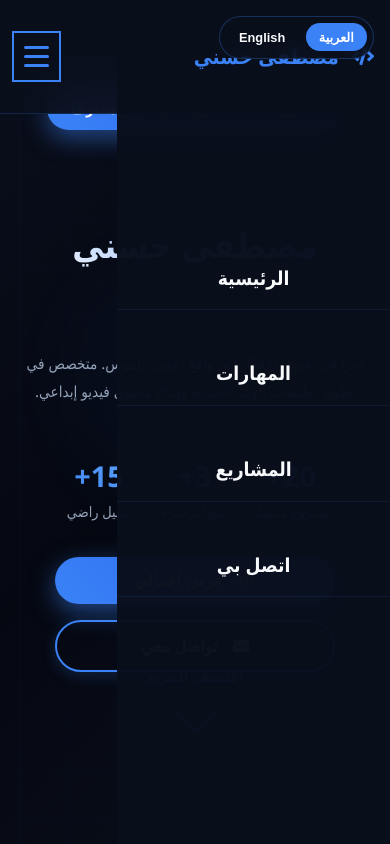
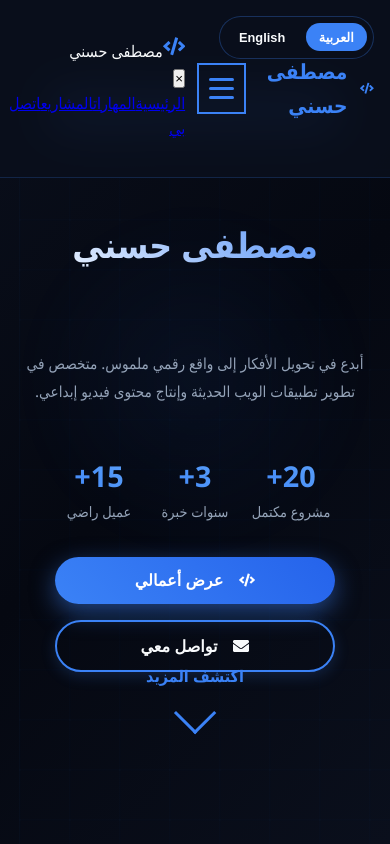
Before and after one commit to tatahosny/Portfolio, a React (Create React App) app: page / in a window 390 px wide. Both pictures are taken after a click on the button 36 px from the left and 56 px from the top of the page. Shown: the top 844 px of the page. Built offline with nearby package versions, Linux system fonts and the light colour scheme.

Commit message:
Implement mobile menu and navigation enhancements
Added mobile menu functionality and refactored navigation handling.

```diff
--- a/src/App.js
+++ b/src/App.js
@@ -1,5 +1,5 @@
-import React, { useState, useEffect } from 'react';
-import { motion } from 'framer-motion';
+import React, { useState, useEffect, useRef } from 'react';
+import { motion, AnimatePresence } from 'framer-motion';
 import {
   FaGithub, FaExternalLinkAlt, FaVideo, FaEnvelope, FaPhone, FaLinkedin,
   FaReact, FaLaravel, FaNodeJs, FaJs, FaHtml5, FaCss3Alt, FaDatabase,
@@ -16,7 +16,6 @@ const TypeAnimation = ({ sequence, wrapper = "span", speed = 50, repeat = Infini
   const [currentText, setCurrentText] = useState('');
   const [currentIndex, setCurrentIndex] = useState(0);
   const [isDeleting, setIsDeleting] = useState(false);
-  const [loopNum, setLoopNum] = useState(0);
 
   useEffect(() => {
     const currentItem = sequence[currentIndex];
@@ -69,6 +68,9 @@ function App() {
   const [isLoading, setIsLoading] = useState(true);
   const [language, setLanguage] = useState('ar');
   const [isNavVisible, setIsNavVisible] = useState(false);
+  const [isMobileMenuOpen, setIsMobileMenuOpen] = useState(false);
+  const navRef = useRef(null);
+  const mobileMenuBtnRef = useRef(null);
 
   // بيانات الترجمة
   const translations = {
@@ -214,15 +216,55 @@ function App() {
       } else {
         setIsNavVisible(false);
       }
+
+      // Close mobile menu on scroll
+      if (isMobileMenuOpen) {
+        setIsMobileMenuOpen(false);
+      }
+    };
+
+    // Handle click outside to close mobile menu
+    const handleClickOutside = (event) => {
+      if (navRef.current && !navRef.current.contains(event.target) &&
+          mobileMenuBtnRef.current && !mobileMenuBtnRef.current.contains(event.target)) {
+        setIsMobileMenuOpen(false);
+      }
     };
 
     window.addEventListener('scroll', handleScroll);
+    document.addEventListener('mousedown', handleClickOutside);
+    document.addEventListener('touchstart', handleClickOutside);
 
     return () => {
       window.removeEventListener('mousemove', handleMouseMove);
       window.removeEventListener('scroll', handleScroll);
+      document.removeEventListener('mousedown', handleClickOutside);
+      document.removeEventListener('touchstart', handleClickOutside);
     };
-  }, []);
+  }, [isMobileMenuOpen]);
+
+  // إغلاق القائمة عند النقر على رابط
+  const handleNavLinkClick = () => {
+    setIsMobileMenuOpen(false);
+  };
+
+  // تبديل حالة القائمة المتنقلة
+  const toggleMobileMenu = () => {
+    setIsMobileMenuOpen(!isMobileMenuOpen);
+  };
+
+  // منع تمرير الصفحة عند فتح القائمة
+  useEffect(() => {
+    if (isMobileMenuOpen) {
+      document.body.classList.add('mobile-menu-open');
+    } else {
+      document.body.classList.remove('mobile-menu-open');
+    }
+
+    return () => {
+      document.body.classList.remove('mobile-menu-open');
+    };
+  }, [isMobileMenuOpen]);
 
   // بيانات المهارات مع الإيقونات
   const skillsData = {
@@ -375,6 +417,7 @@ function App() {
 
       {/* Navigation */}
       <motion.nav
+        ref={navRef}
         className={`navbar ${isNavVisible ? 'visible' : ''}`}
         initial={{ y: -100 }}
         animate={{ y: 0 }}
@@ -392,15 +435,17 @@ function App() {
 
           {/* Mobile Menu Button */}
           <button
-            className="mobile-menu-btn"
-            onClick={() => setIsNavVisible(!isNavVisible)}
+            ref={mobileMenuBtnRef}
+            className={`mobile-menu-btn ${isMobileMenuOpen ? 'active' : ''}`}
+            onClick={toggleMobileMenu}
           >
             <span></span>
             <span></span>
             <span></span>
           </button>
 
-          <div className={`nav-links ${isNavVisible ? 'active' : ''}`}>
+          {/* Desktop Navigation */}
+          <div className="nav-links desktop-nav">
             {['navHome', 'navSkills', 'navProjects', 'navContact'].map((link, index) => (
               <motion.a
                 key={link}
@@ -413,12 +458,64 @@ function App() {
                 initial={{ opacity: 0, y: -20 }}
                 animate={{ opacity: 1, y: 0 }}
                 transition={{ delay: 0.1 * (index + 1) }}
-                onClick={() => setIsNavVisible(false)}
               >
                 {t[link]}
               </motion.a>
             ))}
           </div>
+
+          {/* Mobile Navigation */}
+          <AnimatePresence>
+            {isMobileMenuOpen && (
+              <motion.div
+                className="mobile-nav-overlay"
+                initial={{ opacity: 0 }}
+                animate={{ opacity: 1 }}
+                exit={{ opacity: 0 }}
+                transition={{ duration: 0.3 }}
+                onClick={toggleMobileMenu}
+              >
+                <motion.div
+                  className="mobile-nav-links"
+                  initial={{ x: language === 'ar' ? '100%' : '-100%' }}
+                  animate={{ x: 0 }}
+                  exit={{ x: language === 'ar' ? '100%' : '-100%' }}
+                  transition={{ type: "spring", damping: 25 }}
+                  onClick={(e) => e.stopPropagation()}
+                >
+                  <div className="mobile-nav-header">
+                    <div className="mobile-logo">
+                      <FaCode className="logo-icon" />
+                      {t.heroName}
+                    </div>
+                    <button
+                      className="close-menu-btn"
+                      onClick={toggleMobileMenu}
+                    >
+                      <span>×</span>
+                    </button>
+                  </div>
+
+                  <div className="mobile-nav-content">
+                    {['navHome', 'navSkills', 'navProjects', 'navContact'].map((link, index) => (
+                      <motion.a
+                        key={link}
+                        href={`#${link}`}
+                        className="mobile-nav-link"
+                        initial={{ opacity: 0, y: 20 }}
+                        animate={{ opacity: 1, y: 0 }}
+                        transition={{ delay: index * 0.1 + 0.2 }}
+                        onClick={handleNavLinkClick}
+                        whileTap={{ scale: 0.95 }}
+                      >
+                        {t[link]}
+                      </motion.a>
+                    ))}
+                  </div>
+                </motion.div>
+              </motion.div>
+            )}
+          </AnimatePresence>
         </div>
       </motion.nav>
 
```
